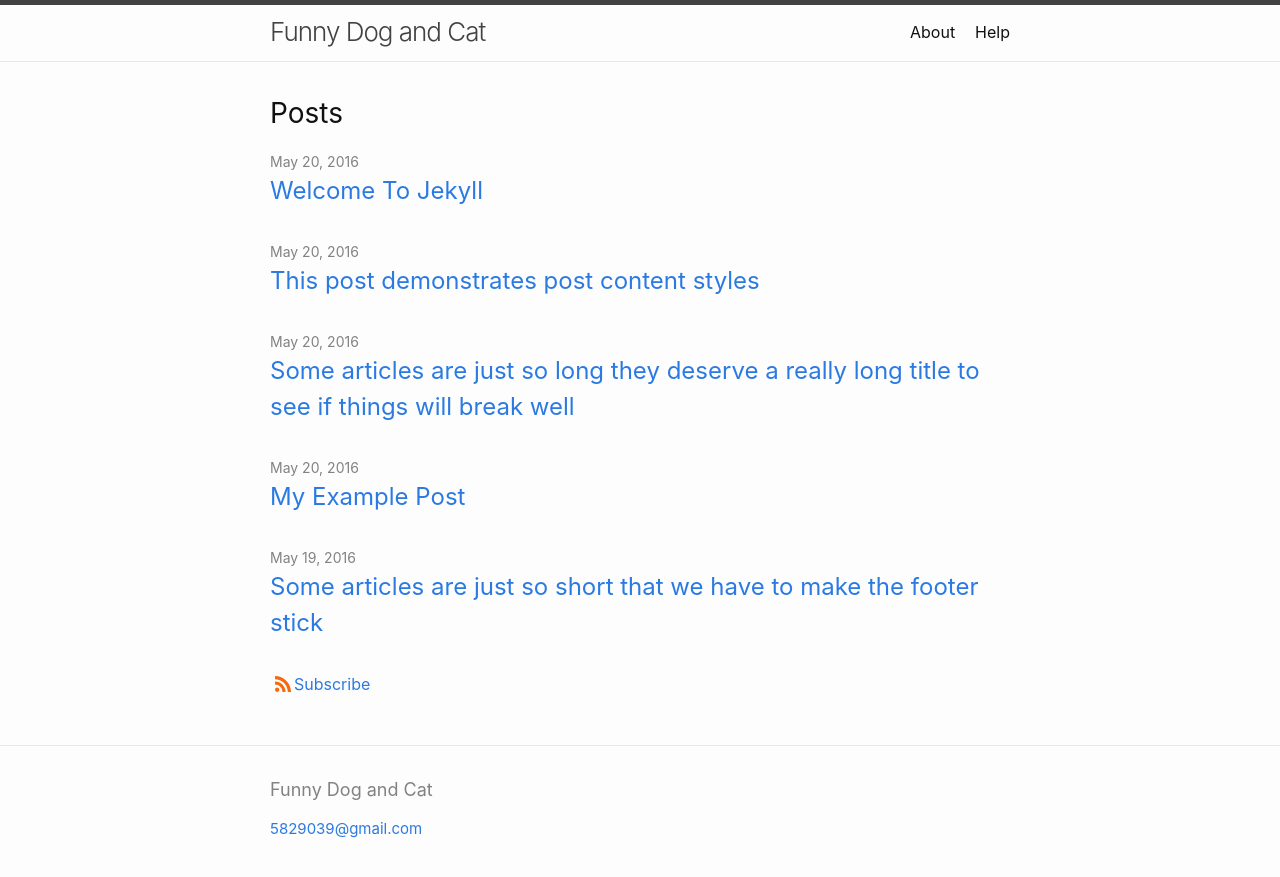
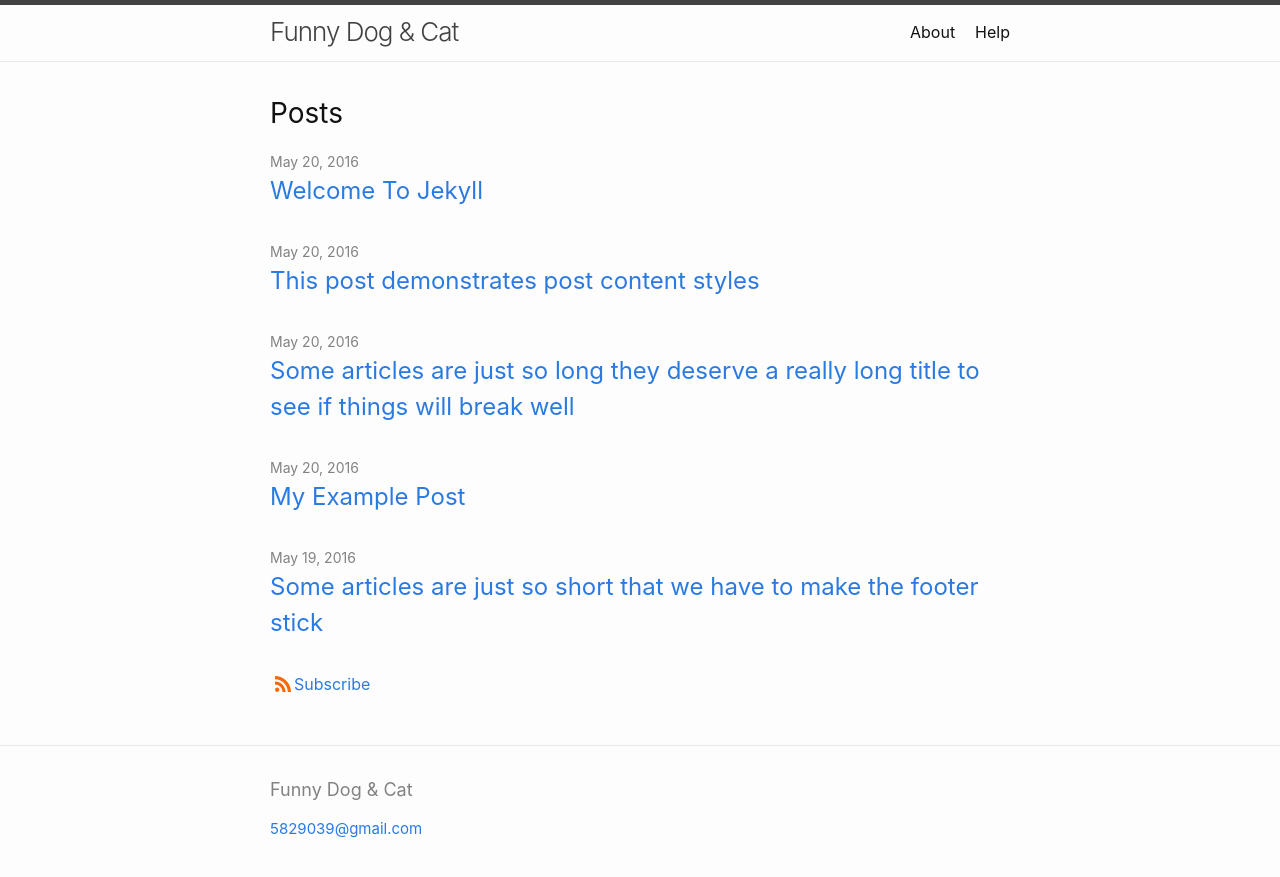
Before and after one commit to funnydogcat/alpha, a Jekyll site: the page built from index.md, in a window 1280 px wide. Shown: the top 877 px of the page. Built offline with Jekyll 4.4.1, drawn with Linux system fonts in a browser that asks for light colours.

Commit message:
Update _config.yml

```diff
--- a/_config.yml
+++ b/_config.yml
@@ -1,4 +1,4 @@
-title: Funny Dog and Cat
+title: Funny Dog & Cat
 # author: Please email
 email: 5829039@gmail.com
 # description: > # this means to ignore newlines until "show_excerpts:"
```
